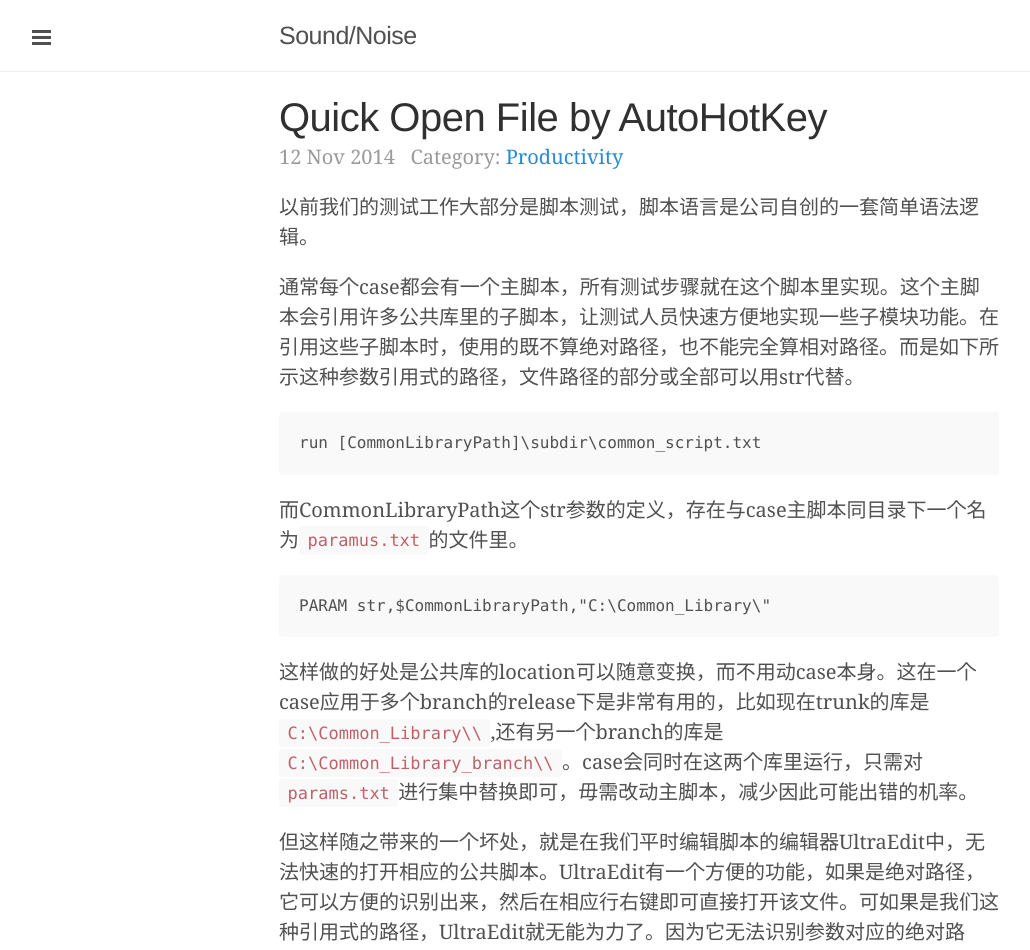
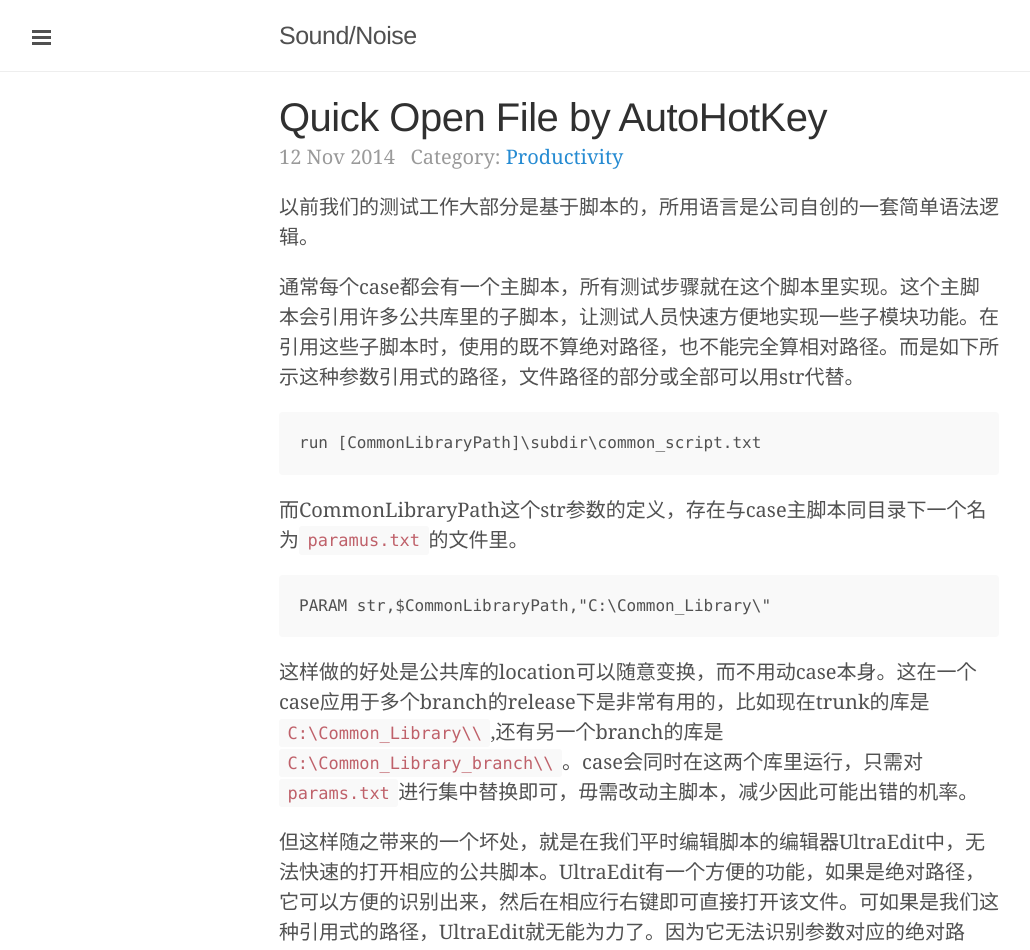
Before and after one commit to happybit/happybit.github.io, a Jekyll site: the page built from _posts/2014-11-12-quick-open-file-by-autohotkey.markdown, in a window 1280 px wide. Shown: the top 950 px of the page, without its empty margins (1-1031 px from the left). Built offline with Jekyll 4.4.1, drawn with Linux system fonts in a browser that asks for light colours; comment, search, counter and statistics services are not loaded.

Commit message:
minor update

```diff
--- a/_posts/2014-11-12-quick-open-file-by-autohotkey.markdown
+++ b/_posts/2014-11-12-quick-open-file-by-autohotkey.markdown
@@ -6,7 +6,7 @@ comments: true
 categories: Productivity
 ---
 
-以前我们的测试工作大部分是脚本测试，脚本语言是公司自创的一套简单语法逻辑。
+以前我们的测试工作大部分是基于脚本的，所用语言是公司自创的一套简单语法逻辑。
 
 <!--more-->
 
```
